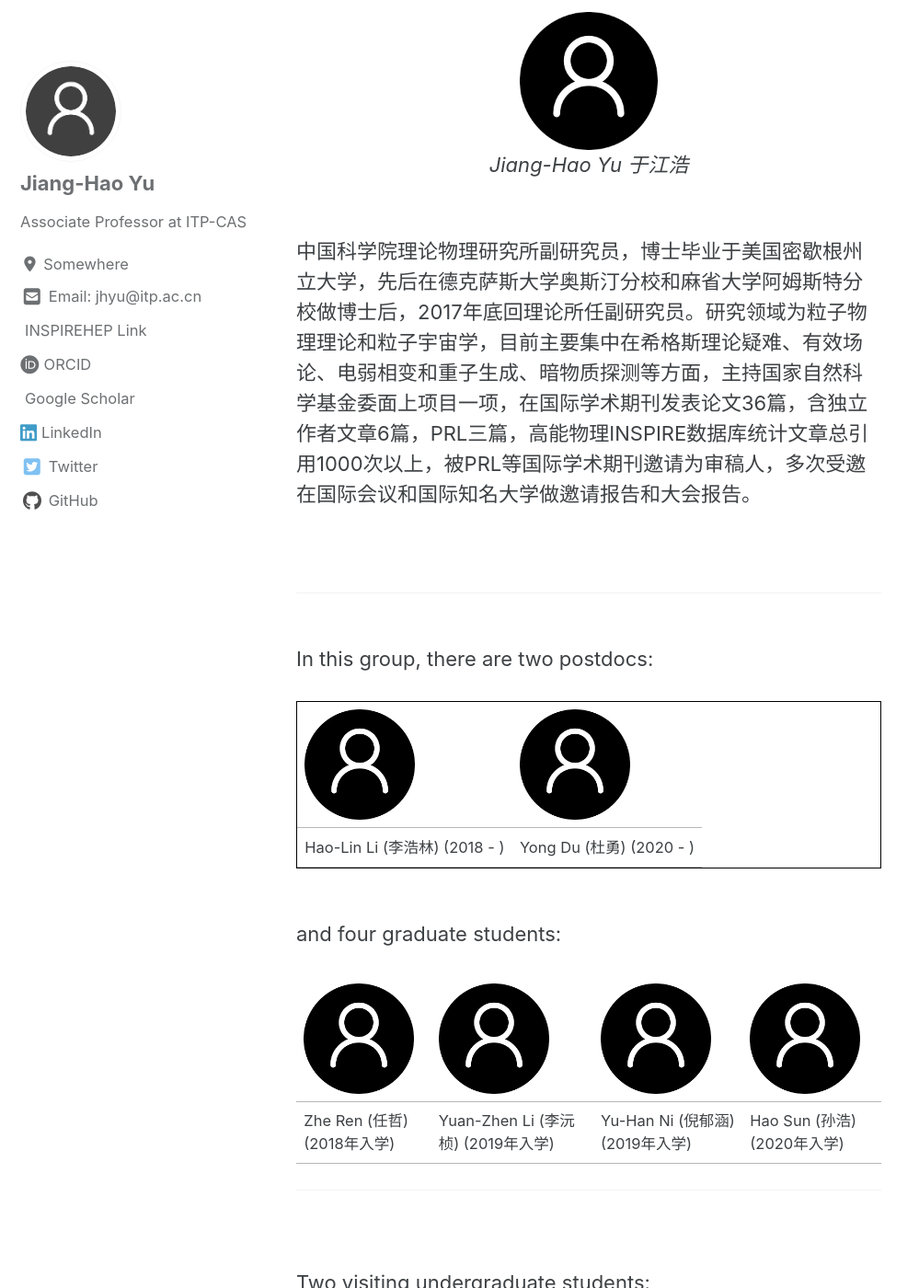
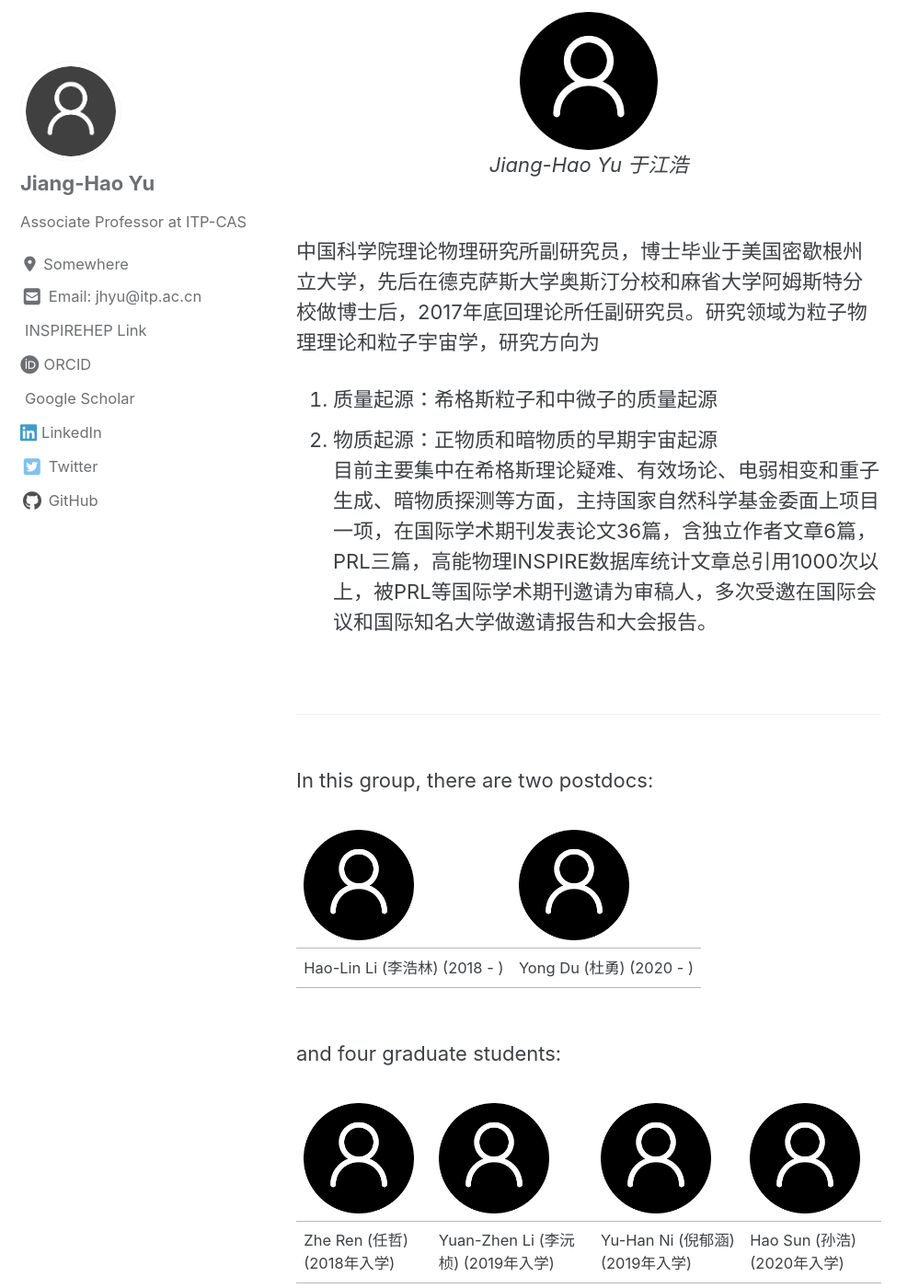
Before and after one commit to jhyu-itp/jhyu-itp.github.io, a Jekyll site: the page built from _pages/index.md, in a window 1280 px wide and 1400 px high, scrolled down 367 px. Shown: the whole window at 92% size, without its empty margins (0-999 px from the left). Built offline with Jekyll 4.4.1, drawn with Linux system fonts in a browser that asks for light colours; cached includes are drawn as plain includes; nearby versions of some CDN libraries; a style sheet for code colours, icons or effects is not loaded; some of the changed text lies outside the part shown.

Commit message:
Update index.md

```diff
--- a/_pages/index.md
+++ b/_pages/index.md
@@ -30,7 +30,13 @@ This is the homepage for Jiang-Hao Yu's research group.
     <em>Jiang-Hao Yu 于江浩 </em>
 </p>
 <br />
-中国科学院理论物理研究所副研究员，博士毕业于美国密歇根州立大学，先后在德克萨斯大学奥斯汀分校和麻省大学阿姆斯特分校做博士后，2017年底回理论所任副研究员。研究领域为粒子物理理论和粒子宇宙学，目前主要集中在希格斯理论疑难、有效场论、电弱相变和重子生成、暗物质探测等方面，主持国家自然科学基金委面上项目一项，在国际学术期刊发表论文36篇，含独立作者文章6篇，PRL三篇，高能物理INSPIRE数据库统计文章总引用1000次以上，被PRL等国际学术期刊邀请为审稿人，多次受邀在国际会议和国际知名大学做邀请报告和大会报告。
+中国科学院理论物理研究所副研究员，博士毕业于美国密歇根州立大学，先后在德克萨斯大学奥斯汀分校和麻省大学阿姆斯特分校做博士后，2017年底回理论所任副研究员。研究领域为粒子物理理论和粒子宇宙学，研究方向为
+<br />
+1. 质量起源：希格斯粒子和中微子的质量起源
+<br />
+2. 物质起源：正物质和暗物质的早期宇宙起源
+<br />
+目前主要集中在希格斯理论疑难、有效场论、电弱相变和重子生成、暗物质探测等方面，主持国家自然科学基金委面上项目一项，在国际学术期刊发表论文36篇，含独立作者文章6篇，PRL三篇，高能物理INSPIRE数据库统计文章总引用1000次以上，被PRL等国际学术期刊邀请为审稿人，多次受邀在国际会议和国际知名大学做邀请报告和大会报告。
 <br />
 
 <!-- Delete next line if you prefer not to have a feature row. -->
@@ -47,7 +53,7 @@ In this group, there are two postdocs:
 
 
 
-<table style="border:1px solid black;margin-left:auto;margin-right:auto;">
+<table style="margin-left:auto;margin-right:auto;">
   <tr>
     <td><img src="/assets/images/bio-photo.png" width=120></td>
     <td><img src="/assets/images/bio-photo.png" width=120></td>
@@ -100,14 +106,12 @@ Yong Du (杜勇) -->
 Two visiting undergraduate students:
 
 <center>
-<table style="border:1px solid black;margin-left:auto;margin-right:auto;">
+<table style="margin-left:auto;margin-right:auto;">
   <tr>
-    <td><img src="/assets/images/bio-photo.png" width=120></td>
     <td><img src="/assets/images/bio-photo.png" width=120></td>
   </tr>
     <tr>
-    <td>Hao-Lin Li (李浩林) (2018 - )</td>
-     <td>Yong Du (杜勇) (2020 - )</td>
+    <td>Yi-Ning Wang (王一宁) (大四)</td>
   </tr>
 </table>
 </center>
```
